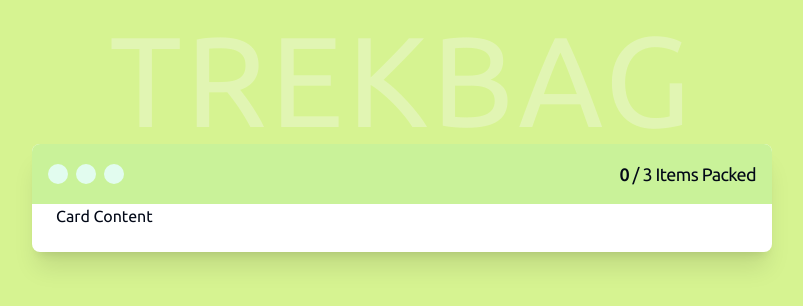
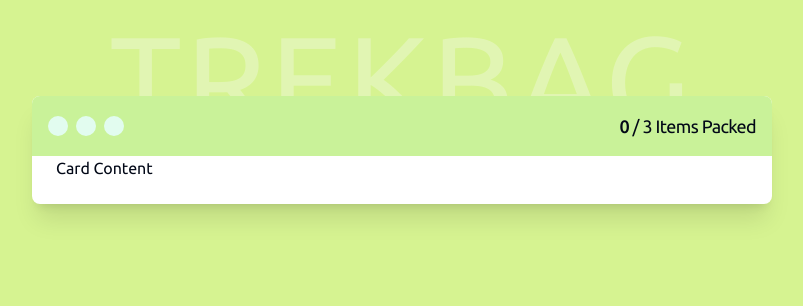
Before and after one commit to ChenHaoJie9527/mini-trekbag, a React (Vite) app: page / in a window 1280 px wide. Shown: the top 306 px of the page, without its empty margins (238-1041 px from the left). Built offline with nearby package versions, Linux system fonts and the light colour scheme.

Commit message:
定位上移

```diff
--- a/src/components/TrekCard.tsx
+++ b/src/components/TrekCard.tsx
@@ -4,7 +4,7 @@
 
 export default function TrekCard() {
   return (
-    <Card className=" shadow-xl border-none min-w-[740px] ">
+    <Card className=" shadow-xl border-none min-w-[740px] relative -top-12">
       <CardHeader className="bg-[#c9f299] rounded-t-lg p-4">
         <CardTitle className="flex items-center justify-between">
           <Status className="bg-[#e2fcef]" />
```
